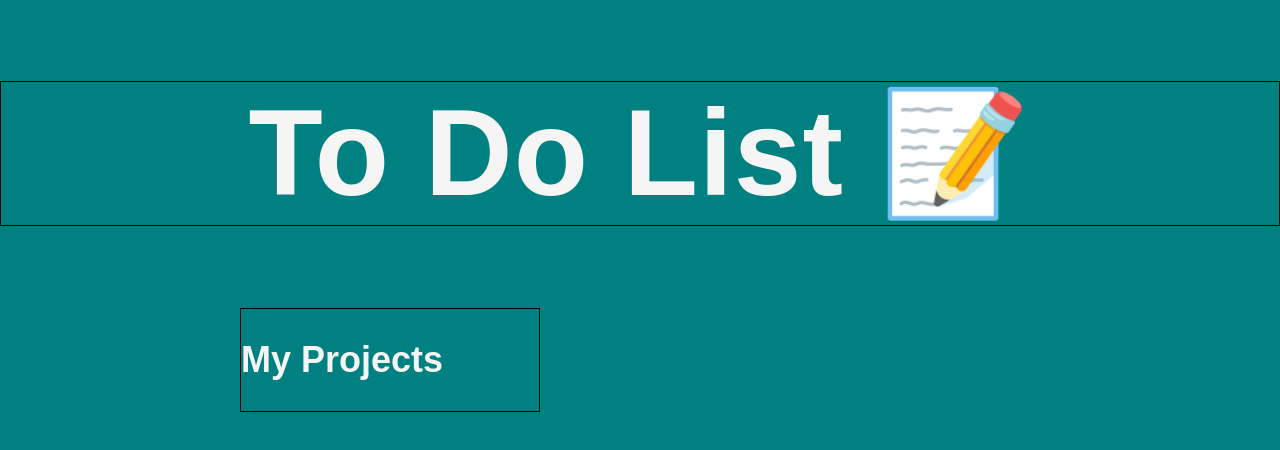
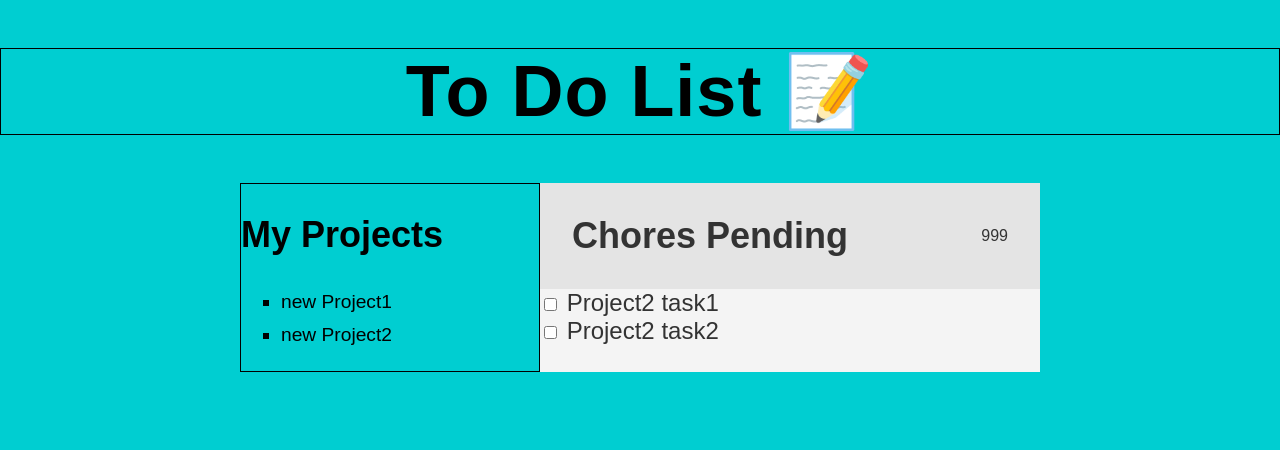
Before and after one commit to Faisal-523/todo_List, a website built with webpack: page dist/index.html in a window 1280 px wide. Built offline with nearby package versions, Linux system fonts and the light colour scheme.

Commit message:
added functions to display tasks

```diff
--- a/src/index.js
+++ b/src/index.js
@@ -1,13 +1,14 @@
 import {addProject,getActiveProject,createTask,displayProjects,displayTasks} from './modules/factory_logic.js'
+import {showProjects,showTasks} from './modules/render'
 
 addProject('new Project1', 'Test run1');
 createTask('new task1', 'Test Task1', '31/12/2020');
 createTask('new task2', 'Test Task2', '31/12/2020');
 
-displayProjects();
-
 addProject('new Project2', 'Test run2');
 createTask('Project2 task1', 'Project2 Test Task1','31/12/2020');
 createTask('Project2 task2', 'Project2 Test Task2', '31/12/2020');
 
-displayTasks();
+displayProjects();
+showProjects();
+showTasks();
--- a/src/modules/factory_logic.js
+++ b/src/modules/factory_logic.js
@@ -25,6 +25,7 @@
             name,
             description,
             dueDate,
+            completion:false,
         });
     };
 
@@ -36,4 +37,4 @@
         getActiveProject().todoList.forEach(item=>console.log(item));
     }
 
-    export {addProject,getActiveProject,createTask,displayProjects,displayTasks};
+    export {allProjects, addProject,getActiveProject,createTask,displayProjects,displayTasks};
--- a/src/modules/render.js
+++ b/src/modules/render.js
@@ -1,4 +1,4 @@
-import {allProjects} from './factory_logic.js'
+import {allProjects, getActiveProject} from './factory_logic.js'
 
 
 function showProjects(){
@@ -14,4 +14,19 @@ function showProjects(){
 
 };
 
-export {showProjects};
+function showTasks(){
+    let templateTask = document.getElementById('task');
+    let taskContainer = document.querySelector('.tasks');
+    getActiveProject().todoList.forEach((item,i)=>{
+        let taskElement = document.importNode(templateTask.content,true);
+        let checkbox = taskElement.querySelector('input');
+        checkbox.id = i;
+        checkbox.checked = item.completion;
+        let label = taskElement.querySelector('label');
+        label.htmlFor = i
+        label.append(item.name);
+        taskContainer.appendChild(taskElement);
+    });
+};
+
+export {showProjects, showTasks};
```
Also changed, not shown: dist/index.html, dist/main.js, dist/style.css.
